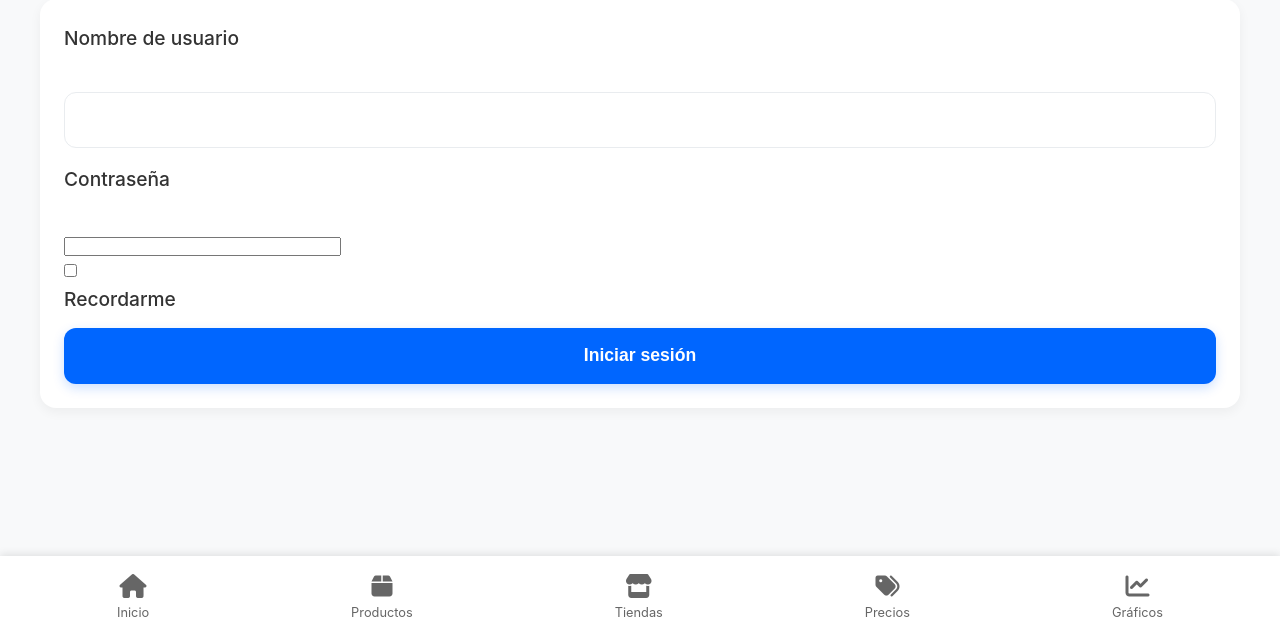
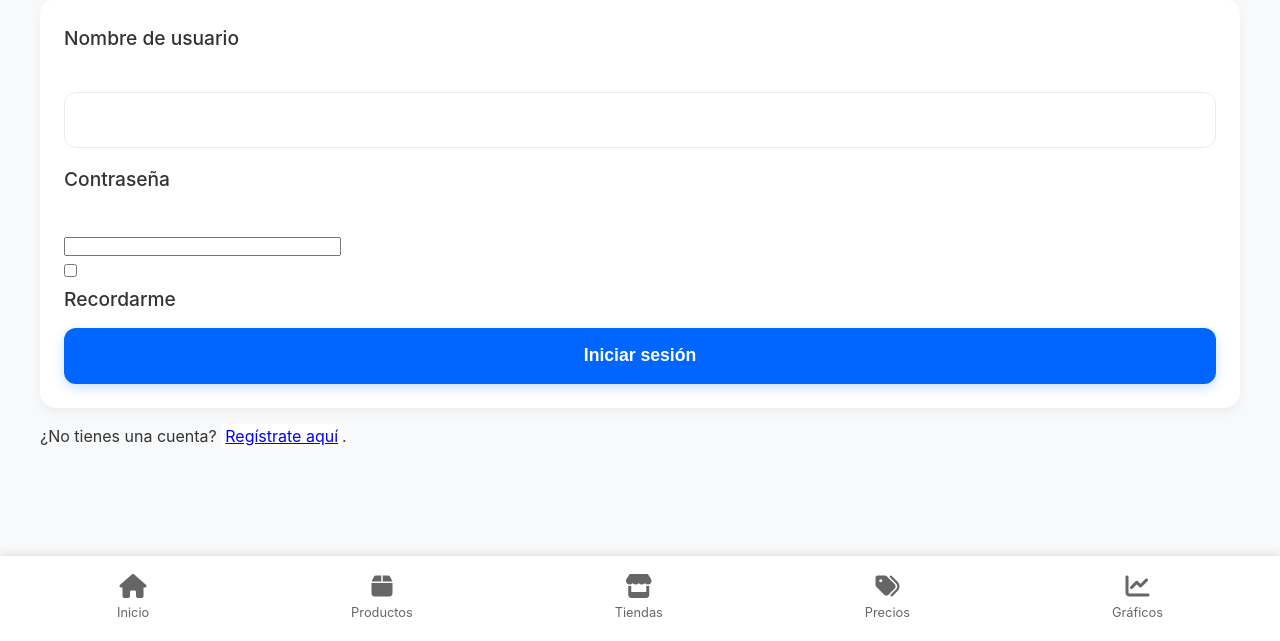
Before and after one commit to jmcriptos/mercadoX5, a Flask app: page /login in a window 1280 px wide. Shown: the part 159-800 px from the top of the page. Run offline with Flask 3, Linux system fonts and the light colour scheme; some libraries are stand-ins or nearby versions.

Commit message:
login req

```diff
--- a/templates/login.html
+++ b/templates/login.html
@@ -17,4 +17,7 @@
     </p>
     <p>{{ form.submit() }}</p>
   </form>
+  <p>
+    ¿No tienes una cuenta? <a href="{{ url_for('register') }}">Regístrate aquí</a>.
+  </p>
 {% endblock %}
```
